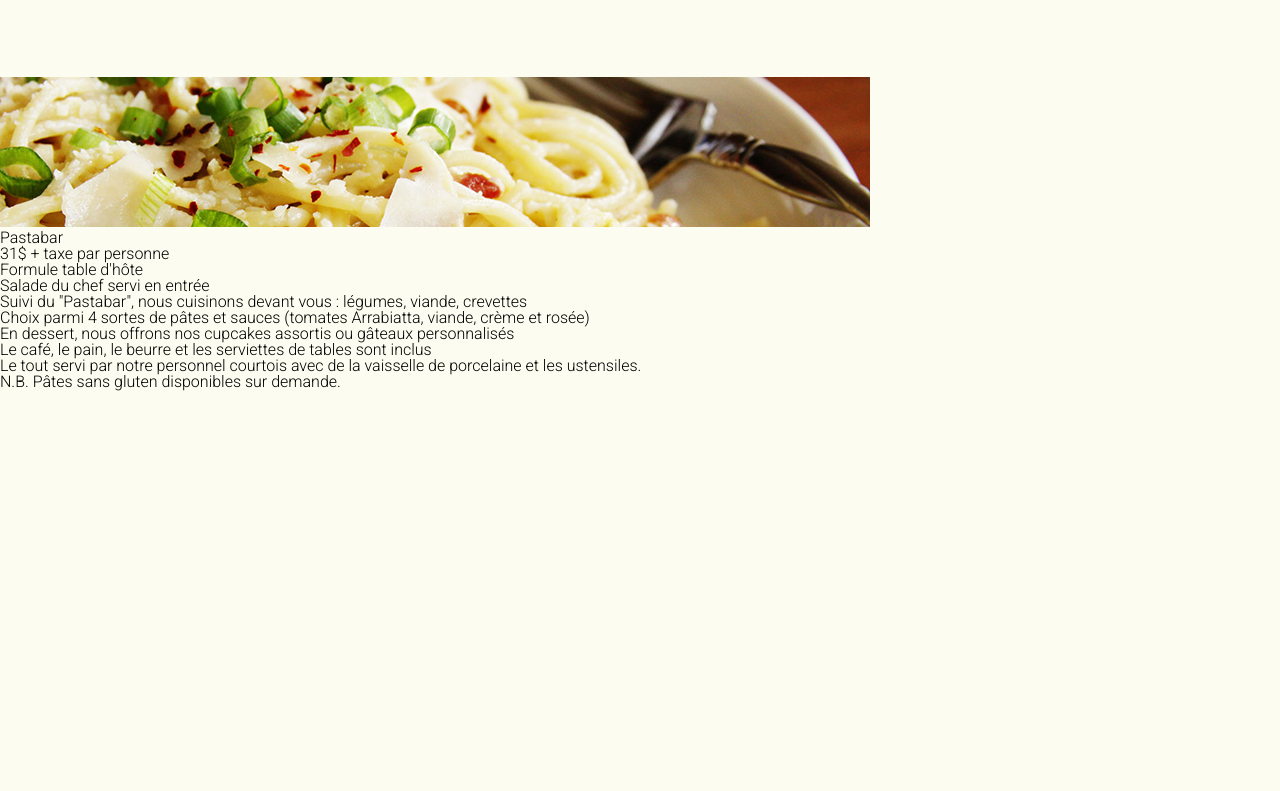
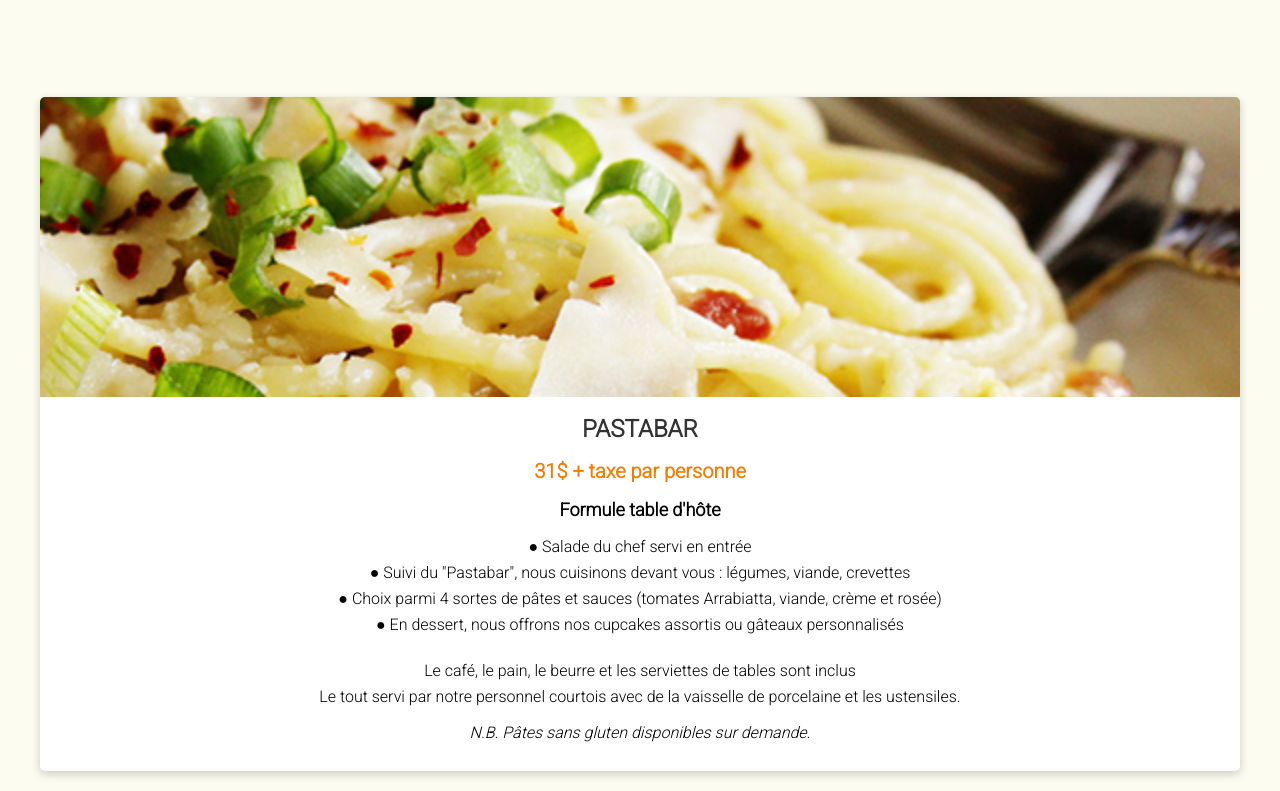
Before and after one commit to GuillaumeGandolfi/Wilfrid_Pasta_Bar, a plain HTML site: page html/cateringPage.html in a window 1280 px wide. Shown: the part 897-1688 px from the top of the page. Before the commit the page ends 1288 px from the top, so only its background shows below. Drawn offline with Linux system fonts and the light colour scheme.

Commit message:
first card formule done for the catering page, second section

```diff
--- a/css/catering.css
+++ b/css/catering.css
@@ -88,3 +88,85 @@
     transform: scale(1.1);
     /* Un léger effet de zoom au survol */
 }
+
+.card-section {
+    display: flex;
+    justify-content: center;
+    align-items: center;
+    padding: 20px 0;
+}
+
+.card {
+    background-color: #ffffff;
+    border-radius: 5px;
+    box-shadow: 0 3px 10px rgba(0, 0, 0, 0.2);
+    display: flex;
+    flex-direction: column;
+    max-width: 1200px;
+    width: 100%;
+    margin: 0 auto;
+    overflow: hidden;
+}
+
+.card img {
+    width: 100%;
+    height: 300px;
+    object-fit: cover;
+}
+
+.card-content {
+    padding: 20px;
+    text-align: center;
+}
+
+.card-content h2 {
+    font-size: 24px;
+    text-transform: uppercase;
+    font-weight: bold;
+    margin-bottom: 20px;
+    color: #333;
+}
+
+.card-content .price {
+    font-size: 20px;
+    font-weight: bold;
+    margin-bottom: 20px;
+    color: #f57c00;
+    /* couleur orange, mais vous pouvez la modifier */
+}
+
+.card-content h3 {
+    font-size: 18px;
+    font-weight: bold;
+    margin-bottom: 20px;
+}
+
+.card-content ul {
+    display: inline-block;
+    margin-bottom: 20px;
+    padding-left: 0;
+    /* Cela ajoutera un espace pour la puce. */
+}
+
+.card-content ul li {
+    margin-bottom: 10px;
+    position: relative;
+}
+
+.card-content p {
+    margin-bottom: 10px;
+}
+
+.card-content p:last-child {
+    margin-bottom: 0;
+}
+
+.card-content .gluten-free {
+    font-style: italic;
+    margin-top: 20px;
+}
+
+.card-content strong {
+    display: inline-block;
+    margin-bottom: 10px;
+}
--- a/html/cateringPage.html
+++ b/html/cateringPage.html
@@ -57,14 +57,14 @@
                 <p class="price">31$ + taxe par personne</p>
                 <h3>Formule table d'hôte</h3>
                 <ul>
-                    <li>Salade du chef servi en entrée</li>
-                    <li>Suivi du "Pastabar", nous cuisinons devant vous : légumes, viande, crevettes</li>
-                    <li>Choix parmi 4 sortes de pâtes et sauces (tomates Arrabiatta, viande, crème et rosée)</li>
-                    <li>En dessert, nous offrons nos cupcakes assortis ou gâteaux personnalisés</li>
+                    <li>● Salade du chef servi en entrée</li>
+                    <li>● Suivi du "Pastabar", nous cuisinons devant vous : légumes, viande, crevettes</li>
+                    <li>● Choix parmi 4 sortes de pâtes et sauces (tomates Arrabiatta, viande, crème et rosée)</li>
+                    <li>● En dessert, nous offrons nos cupcakes assortis ou gâteaux personnalisés</li>
                 </ul>
                 <p>Le café, le pain, le beurre et les serviettes de tables sont inclus</p>
                 <p>Le tout servi par notre personnel courtois avec de la vaisselle de porcelaine et les ustensiles.</p>
-                <p><strong>N.B.</strong> Pâtes sans gluten disponibles sur demande.</p>
+                <p class="gluten-free"><strong>N.B.</strong> Pâtes sans gluten disponibles sur demande.</p>
             </div>
         </div>
     </section>
```
